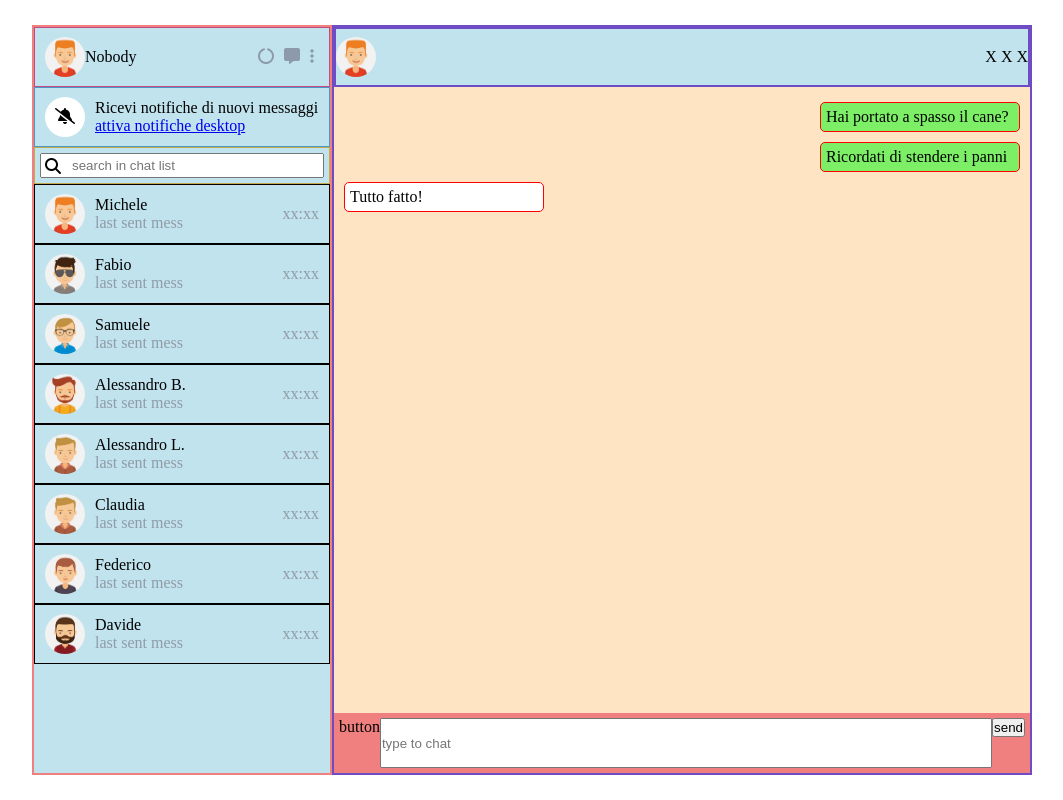
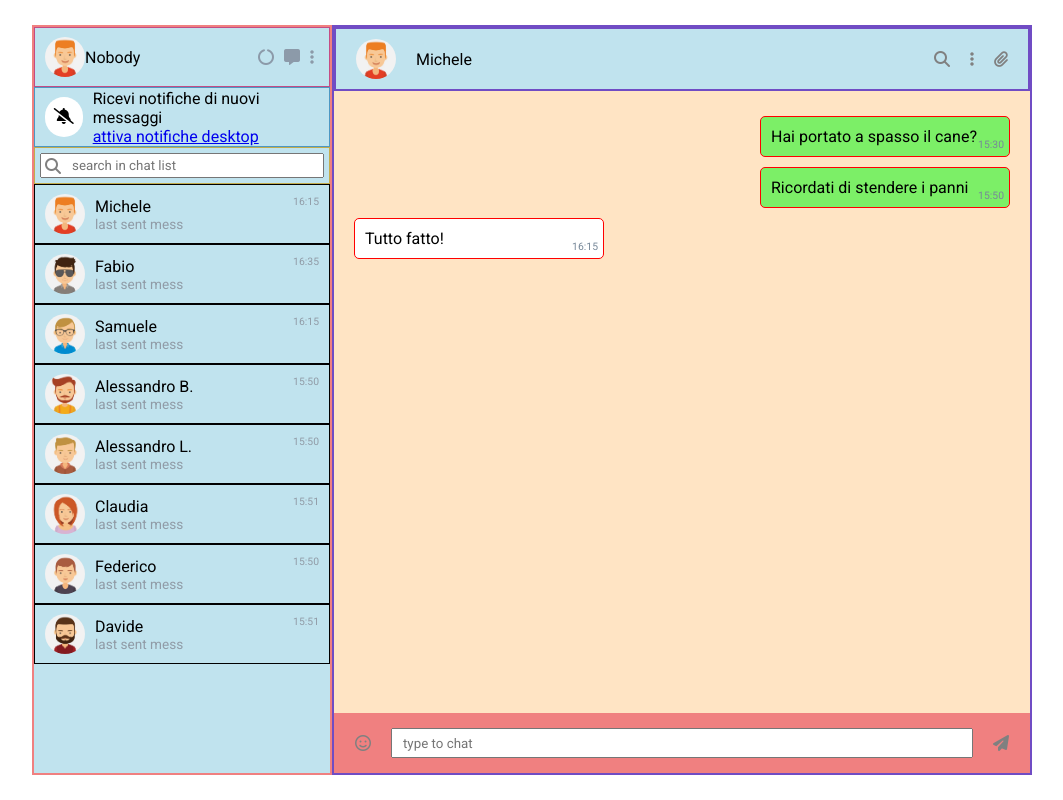
Before and after one commit to aalexebr/vue-boolzapp, a plain HTML site: page index.html in a window 1280 px wide. Shown: the whole page, without its empty margins (108-1171 px from the left). Drawn offline with nearby package versions, Linux system fonts and the light colour scheme.

Commit message:
EDIT last seen date of chatlist

```diff
--- a/css/style.css
+++ b/css/style.css
@@ -1,7 +1,9 @@
+@import url('utilities.css');
 *{
     margin: 0;
     padding: 0;
     box-sizing: border-box;
+    font-family: 'Roboto', sans-serif;
 }
 /* DEBUG */
 .debug .container{
@@ -29,9 +31,9 @@
 /* debug chat area */
 .debug .col-7 header{
     border: 2px solid rgb(112, 76, 196);
-    height: 60px;
+    /* height: 60px; */
 }
-.debug .chat-area{
+.debug .open-chat-area{
     background-color: bisque;
 }
 .debug .chat-type-area{
@@ -43,7 +45,7 @@
     display: flex;
     flex-wrap: nowrap;
     height: 100%;
-    width: 100%;
+    /* width: 100%; */
 }
 .col-auto{
     flex-grow: 1;
@@ -96,7 +98,6 @@ img{
 }
 .profile.row{
     justify-content: space-between;
-    flex-direction: row;
     align-items: center;
 
 }
@@ -123,13 +124,14 @@ img{
     background-color: white;
     border-radius: 20px;
     text-align: center;
-    margin-right: 10px;
 }
 .notification .alert-text{
     display: inline-block;
+    padding-left: 10px;
 }
 .alert-text a{
     display: block;
+
 }
 
 
@@ -148,6 +150,8 @@ img{
     position: absolute;
     left: 10px;
     top: 10px;
+    cursor: pointer;
+    color: grey;
 }
 
 /* CHAT LIST */
@@ -181,45 +185,83 @@ img{
 .last-sent-mess,
 .last-seen{
     color: rgb(144, 155, 166);
+    font-size: 0.85rem;
+
+}
+.last-seen{
+    font-size: 0.65rem;
+    align-self: flex-start;
 }
 .display-none{
     display: none;
 }
-/* CHAT AREA */
 
-.col-7 .row{
+
+/* ----------- */
+/* OPEN CHAT AREA */
+/* MAIN */
+/* ----------- */
+/* .col-7 header .row{
+    justify-content: space-between;
+} */
+
+/* chat area header */
+.col-7 header{
+    padding: 10px;
+}
+.col-7 header .row{
+    align-items: center;
     justify-content: space-between;
 }
-.chat-area{
+header .open-chat-contact.row{
+    justify-content: flex-start;
+}
+.open-chat-contact > div{
+    margin: 0 10px;
+}
+main header .chat-functions i{
+    display: inline-block;
+    padding: 5px;
+    color: grey;
+    cursor: pointer;
+    margin: 0 5px;
+}
+/* chatMAINarea */
+.open-chat-area{
     flex-grow: 1;
-    padding: 10px;
+    padding: 20px;
     overflow-y: hidden;
 }
-/* chat are header */
-.col-7 header .row{
-    align-items: center;
-}
-/* chatMAINarea */
-.chat-area li{
+
+.open-chat-area li{
     display: block;
     border: 1px solid red;
-    padding: 5px;
-    width: 200px;
+    padding: 10px;
+    width: 250px;
     margin: 5px 0;
     border-radius: 5px;
+    position: relative;
 }
-.chat-area ul.column{
+
+.open-chat-area ul.column{
     /* flex-wrap: wrap; */
     /* align-items: flex-start; */
     justify-content: flex-start;
     overflow-y: auto;
     height: 100%;
 }
-/* .chat-area li{
+/* .open-chat-area li{
     width: 100%;
     height: 40px;
 
 } */
+.open-chat-area li .date-of-mess{
+    position: absolute;
+    bottom: 5px;
+    right: 5px;
+    font-size: 0.65rem;
+    color: lightslategray;
+}
 .sent{
     align-self: flex-end;
     background-color: rgb(124, 239, 103);
@@ -227,13 +269,30 @@ img{
 .recieved{
     background-color: white;
 }
-/* chatare footer */
+/* chatarea footer */
 .chat-type-area{
-    padding: 5px;
+    padding: 1px;
 }
 .chat-type-area .row{
     justify-content: space-between;
+    align-items: center;
 }
 .chat-type-area input{
     flex-grow: 1;
+    height: 30px;
+    padding: 10px;
 }
+/* .send button{
+    color: grey;
+    background-color: white;
+    padding: 10px;
+    border-radius: 5px;
+    cursor: pointer;
+} */
+.send,
+.emoji{
+    color: grey;
+    cursor: pointer;
+    padding: 10px;
+    margin: 0 10px;
+}
--- /dev/null
+++ b/css/utilities.css
@@ -0,0 +1,6 @@
+.space-between{
+    justify-content: space-between;
+}
+.align-center{
+    align-items: center;
+}
--- a/index.html
+++ b/index.html
@@ -3,6 +3,10 @@
 <head>
     <meta charset="UTF-8">
     <meta name="viewport" content="width=device-width, initial-scale=1.0">
+    <!-- font -->
+    <link rel="preconnect" href="https://fonts.googleapis.com">
+    <link rel="preconnect" href="https://fonts.gstatic.com" crossorigin>
+    <link href="https://fonts.googleapis.com/css2?family=Roboto:wght@100;300;400;500;700;900&display=swap" rel="stylesheet">
     <!-- css -->
     <link rel="stylesheet" href="css/style.css">
     <!-- vue -->
@@ -16,7 +20,7 @@
     <div id="app">
         <div class="container">
             <div class="row">
-                <div class="col-3">
+                <aside class="col-3">
                     <div class="column">
                         <header>
                             <div class="profile row">
@@ -80,33 +84,46 @@
                                             </div>
                                         </div>
                                         <div class="last-seen">
-                                            xx:xx
+                                            {{element.messages[element.messages.length-1].date.substr(10,6)}}
                                         </div>
                                     </div>
                                 </li>
                             </ul>
                         </div>
                      </div>
-                </div>
-                <div class="col-7">
+                </aside>
+                <main class="col-7">
                     <div class="column">
                         <header>
                             <div class="row">
-                                <div class="profile-pic">
-                                    <img :src="contacts[indexContacts].avatar" alt="">
+                                <div class="open-chat-contact row">
+                                    <div class="profile-pic">
+                                        <img :src="contacts[indexContacts].avatar" alt="">
+                                    </div>
+                                    <!-- <div class="contact-name"> -->
+                                    <div>
+                                        {{contacts[indexContacts].name}}
+                                    </div>
+                                    <!-- </div> -->
                                 </div>
                                 <div class="chat-functions">
-                                    X X X
+                                    <i class="fa-solid fa-magnifying-glass"></i>
+                                    <i class="fa-solid fa-ellipsis-vertical"></i>
+                                    <i class="fa-solid fa-paperclip"></i>
                                 </div>
                             </div>
                         </header>
-                        <div class="chat-area">
+                        <div class="open-chat-area">
                             <ul class="column">
                                 <li v-for="(element,index) in contacts[indexContacts].messages"
                                 :class="{'sent':element.status == 'sent',
                                         'recieved':element.status == 'received'}">
                                     <div class="chat-text">
                                        {{element.message}}
+                                       <div class="date-of-mess">
+                                            {{element.date.substr(10,6)}}
+                                       </div>
+
                                     </div>
 
                                 </li>
@@ -115,18 +132,19 @@
                         <div class="chat-type-area">
                             <div class="row">
                                 <div class="emoji">
-                                    button
+                                    <i class="fa-regular fa-face-smile"></i>
                                 </div>
                                 <input v-model="newChat" type="text" placeholder="type to chat">
-                                <div class="send">
-                                    <button @click="sendMessage();responseMessage()">
+                                <div class="send" @click="sendMessage();responseMessage()">
+                                    <!-- <button @click="sendMessage();responseMessage()">
                                         send
-                                    </button>
+                                    </button> -->
+                                    <i class="fa-solid fa-paper-plane"></i>
                                 </div>
                             </div>
                         </div>
                     </div>
-                </div>
+                </main>
             </div>
         </div>
     </div>
--- a/js/script.js
+++ b/js/script.js
@@ -108,7 +108,7 @@ Vue.createApp({
                 },
                 {
                     name: 'Claudia',
-                    avatar: 'img/avatar_5.jpg',
+                    avatar: 'img/avatar_6.jpg',
                     visible: true,
                     messages: [
                         {
@@ -175,7 +175,7 @@ Vue.createApp({
         changeChat(i){
             console.log('couner', this.indexContacts)
             this.indexContacts = i
-            console.log('click', i)
+            // console.log('click', i)
         },
         sendMessage(){
             if(this.newChat.trim() != ''){
```
